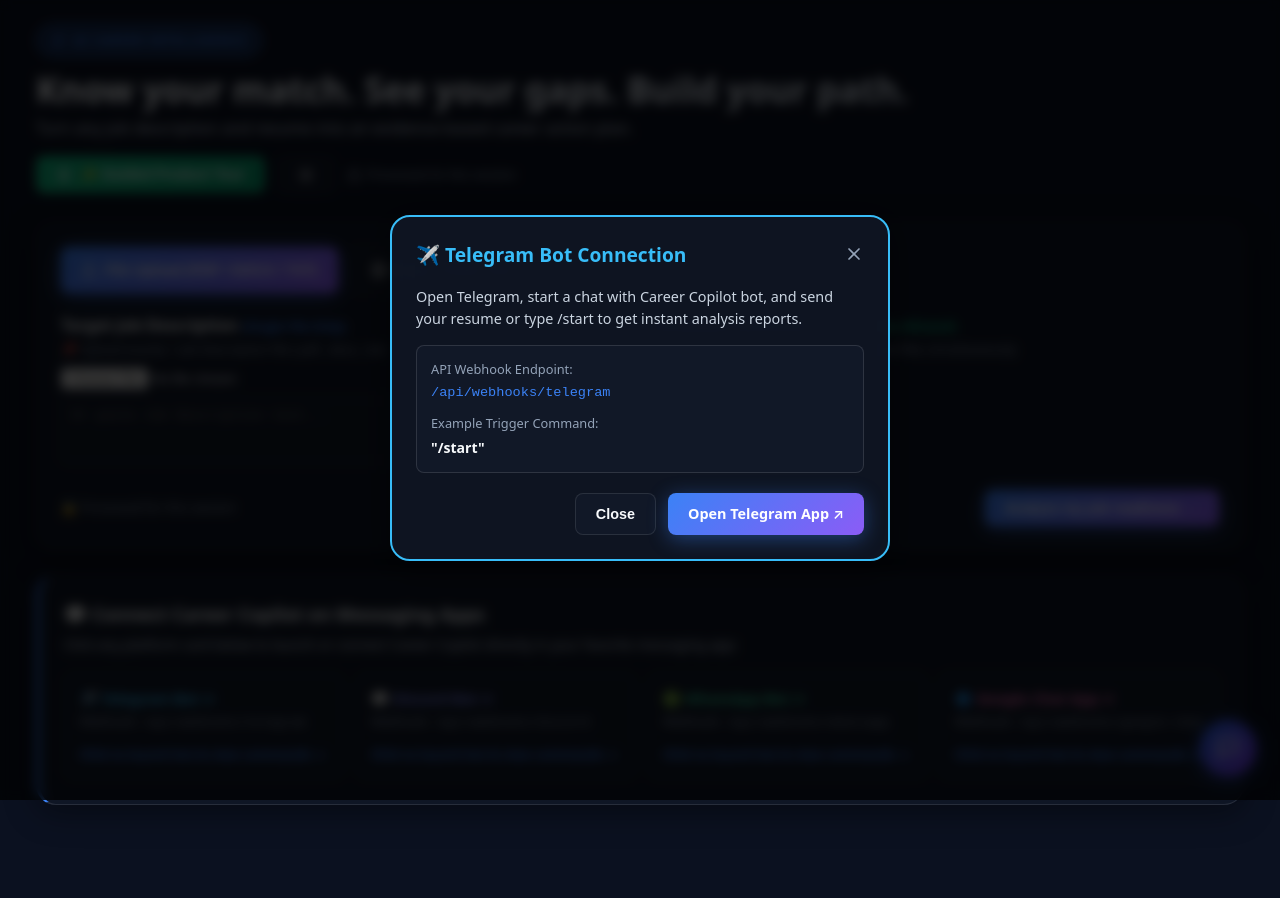
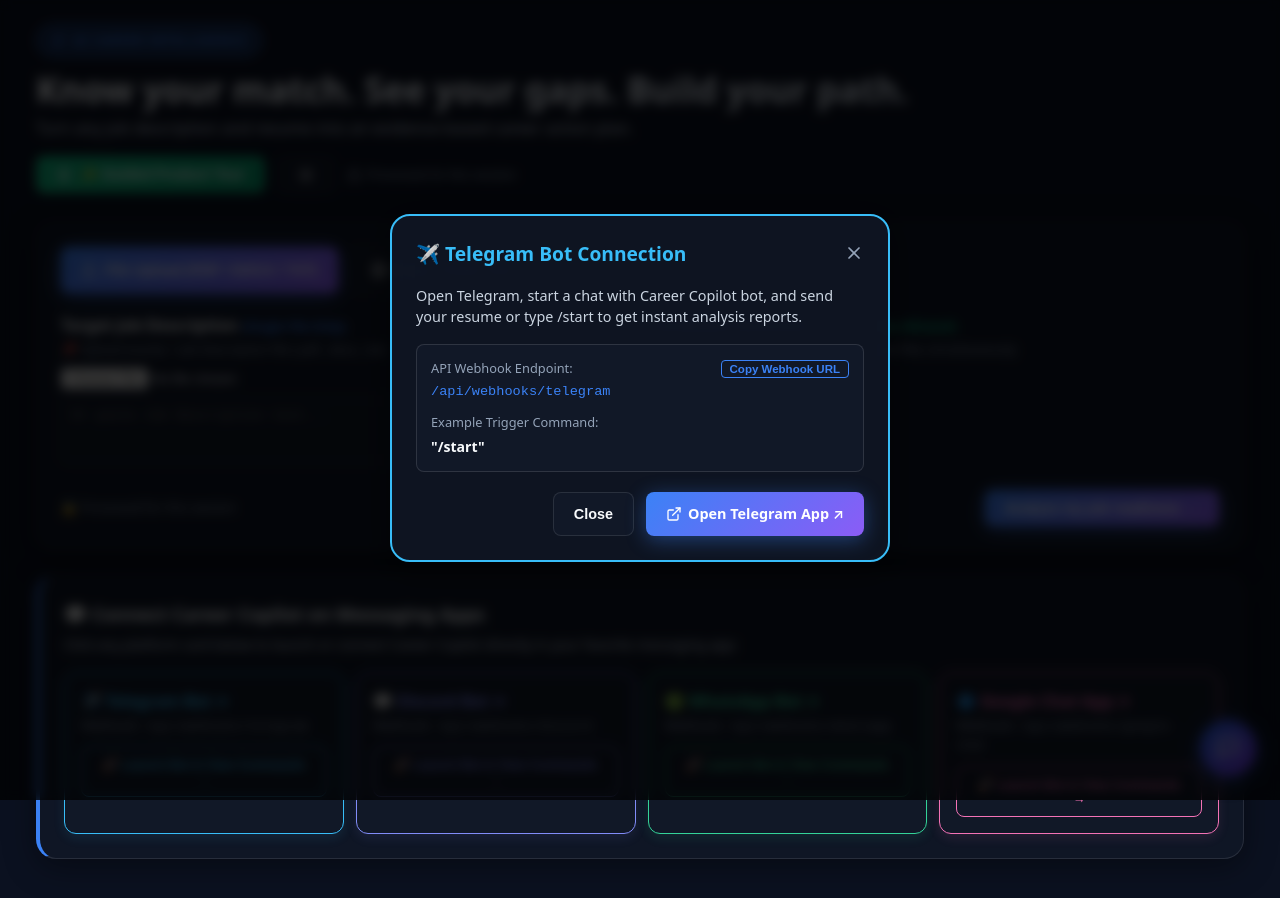
Before and after one commit to swathihanumanthu/AI-Resume-Analyzer, a Next.js app: page / in a window 1280 px wide. Both pictures are taken after a click on the element 203 px from the left and 725 px from the top of the page. Shown: the top 898 px of the page. Before the commit the page ends 853 px from the top, so only its background shows below. Built offline with nearby package versions, Linux system fonts and the light colour scheme.

Commit message:
feat: Enhance messaging app cards with interactive launch buttons and copyable webhook endpoints

```diff
--- a/src/app/page.tsx
+++ b/src/app/page.tsx
@@ -498,68 +498,92 @@
             onClick={() => setActiveBotModal('telegram')}
             style={{
               background: 'var(--surface-elevated)',
-              padding: '14px',
-              borderRadius: '10px',
-              border: '1px solid var(--border)',
+              padding: '16px',
+              borderRadius: '12px',
+              border: '1px solid #38bdf8',
               cursor: 'pointer',
               transition: 'all 0.2s ease',
+              boxShadow: '0 4px 12px rgba(56, 189, 248, 0.1)',
             }}
             className="console-card-interactive"
           >
-            <strong style={{ color: '#38bdf8', fontSize: '0.92rem', display: 'block', marginBottom: '4px' }}>✈️ Telegram Bot ↗</strong>
-            <p style={{ fontSize: '0.78rem', color: 'var(--text-muted)', marginBottom: '8px' }}>Webhook: <code>/api/webhooks/telegram</code></p>
-            <span style={{ fontSize: '0.78rem', color: 'var(--accent-primary)', fontWeight: 600 }}>Click to launch bot & view commands →</span>
+            <strong style={{ color: '#38bdf8', fontSize: '1rem', display: 'block', marginBottom: '4px' }}>✈️ Telegram Bot ↗</strong>
+            <p style={{ fontSize: '0.78rem', color: 'var(--text-muted)', marginBottom: '10px' }}>Webhook: <code>/api/webhooks/telegram</code></p>
+            <button
+              className="btn btn-secondary"
+              style={{ width: '100%', fontSize: '0.78rem', fontWeight: 700, pointerEvents: 'none', color: '#38bdf8', borderColor: '#38bdf8' }}
+            >
+              🚀 Launch Bot & View Commands →
+            </button>
           </div>
 
           <div
             onClick={() => setActiveBotModal('discord')}
             style={{
               background: 'var(--surface-elevated)',
-              padding: '14px',
-              borderRadius: '10px',
-              border: '1px solid var(--border)',
+              padding: '16px',
+              borderRadius: '12px',
+              border: '1px solid #818cf8',
               cursor: 'pointer',
               transition: 'all 0.2s ease',
+              boxShadow: '0 4px 12px rgba(129, 140, 248, 0.1)',
             }}
             className="console-card-interactive"
           >
-            <strong style={{ color: '#818cf8', fontSize: '0.92rem', display: 'block', marginBottom: '4px' }}>💬 Discord Bot ↗</strong>
-            <p style={{ fontSize: '0.78rem', color: 'var(--text-muted)', marginBottom: '8px' }}>Webhook: <code>/api/webhooks/discord</code></p>
-            <span style={{ fontSize: '0.78rem', color: 'var(--accent-primary)', fontWeight: 600 }}>Click to launch bot & view commands →</span>
+            <strong style={{ color: '#818cf8', fontSize: '1rem', display: 'block', marginBottom: '4px' }}>💬 Discord Bot ↗</strong>
+            <p style={{ fontSize: '0.78rem', color: 'var(--text-muted)', marginBottom: '10px' }}>Webhook: <code>/api/webhooks/discord</code></p>
+            <button
+              className="btn btn-secondary"
+              style={{ width: '100%', fontSize: '0.78rem', fontWeight: 700, pointerEvents: 'none', color: '#818cf8', borderColor: '#818cf8' }}
+            >
+              🚀 Launch Bot & View Commands →
+            </button>
           </div>
 
           <div
             onClick={() => setActiveBotModal('whatsapp')}
             style={{
               background: 'var(--surface-elevated)',
-              padding: '14px',
-              borderRadius: '10px',
-              border: '1px solid var(--border)',
+              padding: '16px',
+              borderRadius: '12px',
+              border: '1px solid #34d399',
               cursor: 'pointer',
               transition: 'all 0.2s ease',
+              boxShadow: '0 4px 12px rgba(52, 211, 153, 0.1)',
             }}
             className="console-card-interactive"
           >
-            <strong style={{ color: '#34d399', fontSize: '0.92rem', display: 'block', marginBottom: '4px' }}>🟢 WhatsApp Bot ↗</strong>
-            <p style={{ fontSize: '0.78rem', color: 'var(--text-muted)', marginBottom: '8px' }}>Webhook: <code>/api/webhooks/whatsapp</code></p>
-            <span style={{ fontSize: '0.78rem', color: 'var(--accent-primary)', fontWeight: 600 }}>Click to launch bot & view commands →</span>
+            <strong style={{ color: '#34d399', fontSize: '1rem', display: 'block', marginBottom: '4px' }}>🟢 WhatsApp Bot ↗</strong>
+            <p style={{ fontSize: '0.78rem', color: 'var(--text-muted)', marginBottom: '10px' }}>Webhook: <code>/api/webhooks/whatsapp</code></p>
+            <button
+              className="btn btn-secondary"
+              style={{ width: '100%', fontSize: '0.78rem', fontWeight: 700, pointerEvents: 'none', color: '#34d399', borderColor: '#34d399' }}
+            >
+              🚀 Launch Bot & View Commands →
+            </button>
           </div>
 
           <div
             onClick={() => setActiveBotModal('google-chat')}
             style={{
               background: 'var(--surface-elevated)',
-              padding: '14px',
-              borderRadius: '10px',
-              border: '1px solid var(--border)',
+              padding: '16px',
+              borderRadius: '12px',
+              border: '1px solid #f472b6',
               cursor: 'pointer',
               transition: 'all 0.2s ease',
+              boxShadow: '0 4px 12px rgba(244, 114, 182, 0.1)',
             }}
             className="console-card-interactive"
           >
-            <strong style={{ color: '#f472b6', fontSize: '0.92rem', display: 'block', marginBottom: '4px' }}>🔷 Google Chat App ↗</strong>
-            <p style={{ fontSize: '0.78rem', color: 'var(--text-muted)', marginBottom: '8px' }}>Webhook: <code>/api/webhooks/google-chat</code></p>
-            <span style={{ fontSize: '0.78rem', color: 'var(--accent-primary)', fontWeight: 600 }}>Click to launch bot & view commands →</span>
+            <strong style={{ color: '#f472b6', fontSize: '1rem', display: 'block', marginBottom: '4px' }}>🔷 Google Chat App ↗</strong>
+            <p style={{ fontSize: '0.78rem', color: 'var(--text-muted)', marginBottom: '10px' }}>Webhook: <code>/api/webhooks/google-chat</code></p>
+            <button
+              className="btn btn-secondary"
+              style={{ width: '100%', fontSize: '0.78rem', fontWeight: 700, pointerEvents: 'none', color: '#f472b6', borderColor: '#f472b6' }}
+            >
+              🚀 Launch Bot & View Commands →
+            </button>
           </div>
         </div>
       </div>
--- a/src/components/BotConnectModal.tsx
+++ b/src/components/BotConnectModal.tsx
@@ -90,8 +90,29 @@
         </p>
 
         <div style={{ background: 'var(--surface-elevated)', padding: '14px', borderRadius: 'var(--radius-sm)', border: '1px solid var(--border)', marginBottom: '20px' }}>
-          <div style={{ fontSize: '0.8rem', color: 'var(--text-muted)', marginBottom: '4px' }}>API Webhook Endpoint:</div>
-          <code style={{ fontSize: '0.85rem', color: 'var(--accent-primary)', display: 'block', marginBottom: '10px' }}>
+          <div style={{ display: 'flex', justifyContent: 'space-between', alignItems: 'center', marginBottom: '4px' }}>
+            <span style={{ fontSize: '0.8rem', color: 'var(--text-muted)' }}>API Webhook Endpoint:</span>
+            <button
+              onClick={() => {
+                const fullUrl = `${window.location.origin}${details.webhook}`;
+                navigator.clipboard.writeText(fullUrl);
+                alert(`Copied Webhook URL to clipboard:\n${fullUrl}`);
+              }}
+              style={{
+                background: 'transparent',
+                border: '1px solid var(--accent-primary)',
+                color: 'var(--accent-primary)',
+                padding: '2px 8px',
+                borderRadius: '4px',
+                fontSize: '0.72rem',
+                cursor: 'pointer',
+                fontWeight: 600,
+              }}
+            >
+              Copy Webhook URL
+            </button>
+          </div>
+          <code style={{ fontSize: '0.85rem', color: 'var(--accent-primary)', display: 'block', marginBottom: '10px', wordBreak: 'break-all' }}>
             {details.webhook}
           </code>
 
@@ -101,7 +122,7 @@
           </div>
         </div>
 
-        <div style={{ display: 'flex', gap: '12px', justifyContent: 'flex-end' }}>
+        <div style={{ display: 'flex', gap: '12px', justifyContent: 'flex-end', flexWrap: 'wrap' }}>
           <button className="btn btn-secondary" onClick={onClose}>
             Close
           </button>
@@ -110,8 +131,9 @@
             target="_blank"
             rel="noreferrer"
             className="btn btn-hero"
-            style={{ textDecoration: 'none' }}
+            style={{ textDecoration: 'none', display: 'inline-flex', alignItems: 'center', gap: '6px' }}
           >
+            <ExternalLink style={{ width: 16 }} />
             {details.buttonText}
           </a>
         </div>
```
